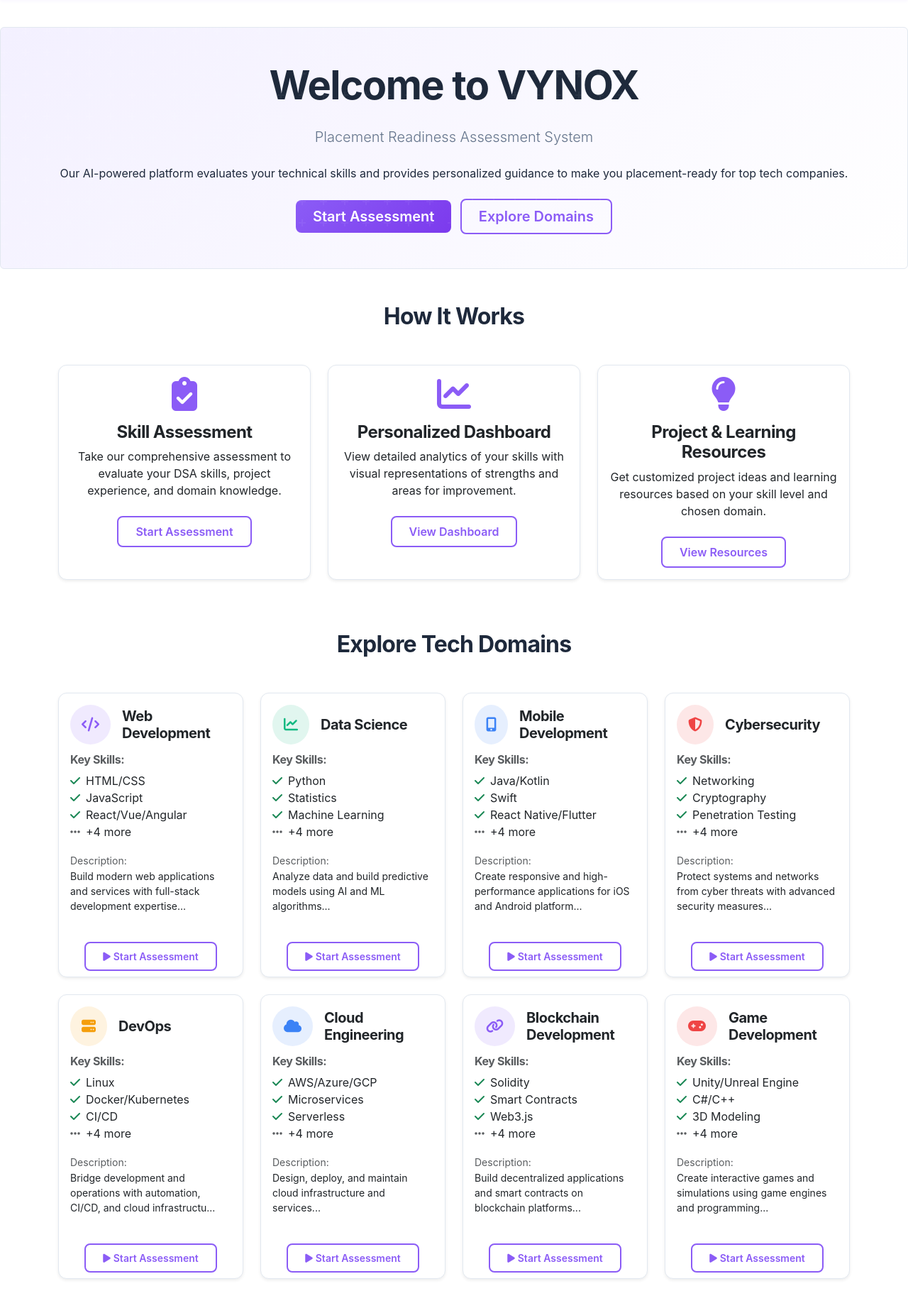
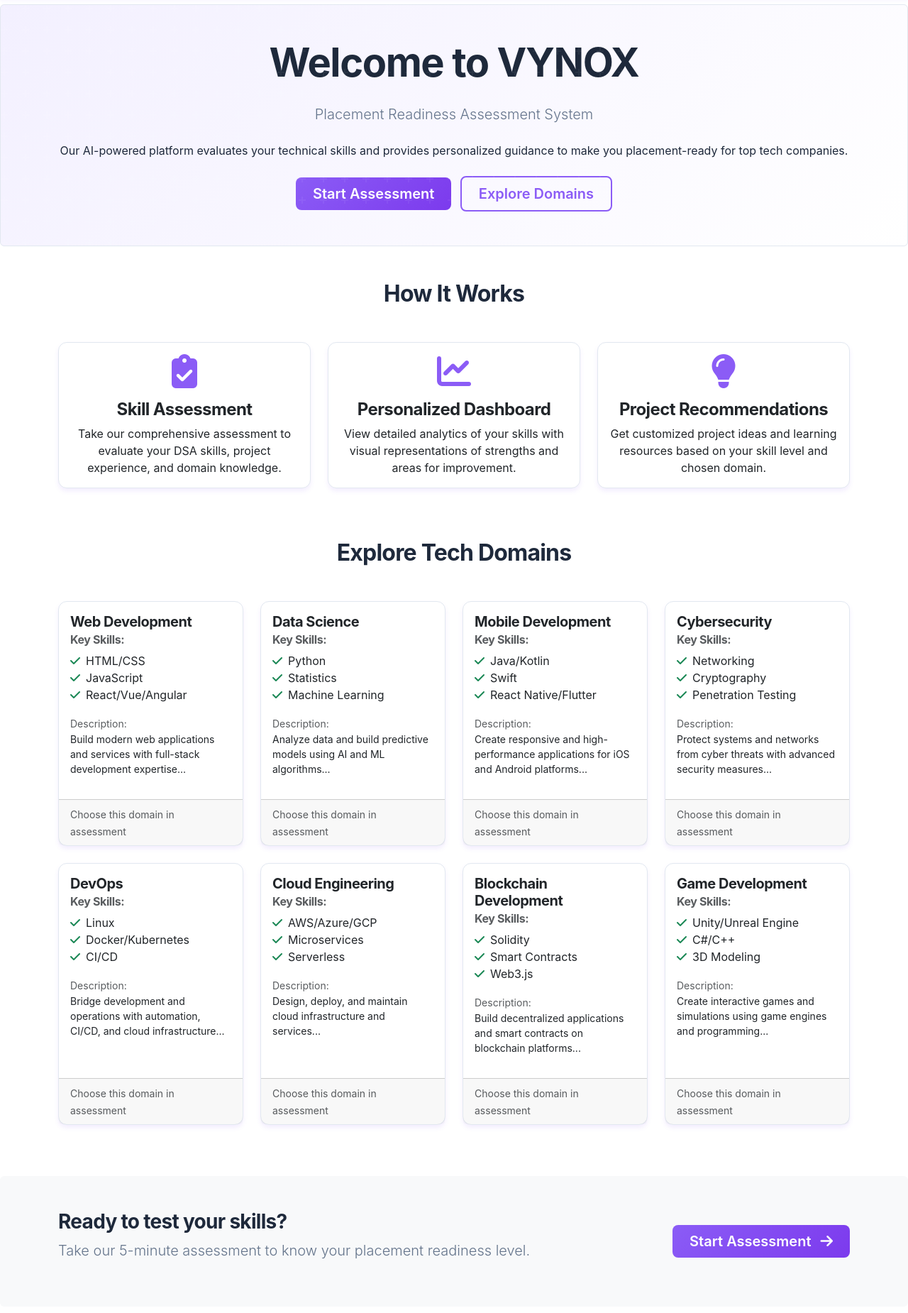
Before and after one commit to Vishwa-0/Placement-Readiness, a Flask app: page / in a window 1280 px wide. Shown: the part 70-1920 px from the top of the page at 71% size. Run offline with Flask 3, Linux system fonts and the light colour scheme; some libraries are stand-ins or nearby versions.

Commit message:
Update index.html

```diff
--- a/templates/index.html
+++ b/templates/index.html
@@ -19,32 +19,29 @@
         <h2 class="text-center mb-5">How It Works</h2>
         <div class="row">
             <div class="col-md-4 mb-4">
-                <div class="card h-100 text-center border-0 shadow-sm">
+                <div class="card h-100 text-center">
                     <div class="card-body">
                         <i class="fas fa-clipboard-check fa-3x text-primary mb-3"></i>
                         <h4 class="card-title">Skill Assessment</h4>
                         <p class="card-text">Take our comprehensive assessment to evaluate your DSA skills, project experience, and domain knowledge.</p>
-                        <a href="{{ url_for('assessment') }}" class="btn btn-outline-primary mt-2">Start Assessment</a>
                     </div>
                 </div>
             </div>
             <div class="col-md-4 mb-4">
-                <div class="card h-100 text-center border-0 shadow-sm">
+                <div class="card h-100 text-center">
                     <div class="card-body">
                         <i class="fas fa-chart-line fa-3x text-primary mb-3"></i>
                         <h4 class="card-title">Personalized Dashboard</h4>
                         <p class="card-text">View detailed analytics of your skills with visual representations of strengths and areas for improvement.</p>
-                        <a href="{{ url_for('dashboard') }}" class="btn btn-outline-primary mt-2">View Dashboard</a>
                     </div>
                 </div>
             </div>
             <div class="col-md-4 mb-4">
-                <div class="card h-100 text-center border-0 shadow-sm">
+                <div class="card h-100 text-center">
                     <div class="card-body">
                         <i class="fas fa-lightbulb fa-3x text-primary mb-3"></i>
-                        <h4 class="card-title">Project & Learning Resources</h4>
+                        <h4 class="card-title">Project Recommendations</h4>
                         <p class="card-text">Get customized project ideas and learning resources based on your skill level and chosen domain.</p>
-                        <a href="{{ url_for('projects') }}" class="btn btn-outline-primary mt-2">View Resources</a>
                     </div>
                 </div>
             </div>
@@ -58,33 +55,23 @@
         <h2 class="text-center mb-5">Explore Tech Domains</h2>
         <div class="row">
             {% for key, domain in domains.items() %}
-            <div class="col-lg-3 col-md-4 col-sm-6 mb-4">
-                <div class="card h-100 domain-card border-0 shadow-sm">
+            <div class="col-md-3 mb-4">
+                <div class="card h-100">
                     <div class="card-body">
-                        <div class="d-flex align-items-center mb-3">
-                            <div class="rounded-circle p-3 me-3" style="background-color: {{ domain.color }}20;">
-                                <i class="{{ domain.icon }} fa-lg" style="color: {{ domain.color }};"></i>
-                            </div>
-                            <h5 class="card-title mb-0">{{ domain.name }}</h5>
-                        </div>
+                        <h5 class="card-title">{{ domain.name }}</h5>
                         <h6 class="card-subtitle mb-2 text-muted">Key Skills:</h6>
-                        <ul class="list-unstyled mb-3">
+                        <ul class="list-unstyled">
                             {% for skill in domain.skills[:3] %}
                             <li><i class="fas fa-check text-success me-2"></i>{{ skill }}</li>
                             {% endfor %}
-                            {% if domain.skills|length > 3 %}
-                            <li><i class="fas fa-ellipsis-h text-muted me-2"></i>+{{ domain.skills|length - 3 }} more</li>
-                            {% endif %}
                         </ul>
                         <div class="mt-3">
                             <small class="text-muted">Description:</small>
-                            <p class="small">{{ domain.description[:80] }}...</p>
+                            <p class="small">{{ domain.description[:100] }}...</p>
                         </div>
                     </div>
-                    <div class="card-footer bg-transparent border-0 text-center">
-                        <a href="{{ url_for('assessment') }}" class="btn btn-sm btn-outline-primary">
-                            <i class="fas fa-play me-1"></i>Start Assessment
-                        </a>
+                    <div class="card-footer">
+                        <small class="text-muted">Choose this domain in assessment</small>
                     </div>
                 </div>
             </div>
@@ -94,12 +81,12 @@
 </section>
 
 <!-- Quick Assessment -->
-<section class="quick-assessment py-5 rounded mb-5" style="background-color: var(--primary-bg);">
+<section class="quick-assessment bg-light py-5 rounded mb-5">
     <div class="container">
         <div class="row align-items-center">
             <div class="col-md-8">
                 <h3>Ready to test your skills?</h3>
-                <p class="lead">Take our 5-minute assessment to know your placement readiness level and get personalized recommendations.</p>
+                <p class="lead">Take our 5-minute assessment to know your placement readiness level.</p>
             </div>
             <div class="col-md-4 text-end">
                 <a href="{{ url_for('assessment') }}" class="btn btn-primary btn-lg">
@@ -109,107 +96,4 @@
         </div>
     </div>
 </section>
-
-<!-- Stats Section -->
-<section class="stats-section mb-5">
-    <div class="container">
-        <div class="row text-center">
-            <div class="col-md-3 col-6 mb-4">
-                <div class="stat-item">
-                    <div class="display-4 fw-bold text-primary mb-2">500+</div>
-                    <p class="text-muted">Students Assessed</p>
-                </div>
-            </div>
-            <div class="col-md-3 col-6 mb-4">
-                <div class="stat-item">
-                    <div class="display-4 fw-bold text-success mb-2">8</div>
-                    <p class="text-muted">Tech Domains</p>
-                </div>
-            </div>
-            <div class="col-md-3 col-6 mb-4">
-                <div class="stat-item">
-                    <div class="display-4 fw-bold text-warning mb-2">92%</div>
-                    <p class="text-muted">User Satisfaction</p>
-                </div>
-            </div>
-            <div class="col-md-3 col-6 mb-4">
-                <div class="stat-item">
-                    <div class="display-4 fw-bold text-info mb-2">85%</div>
-                    <p class="text-muted">Accuracy Rate</p>
-                </div>
-            </div>
-        </div>
-    </div>
-</section>
 {% endblock %}
-
-{% block scripts %}
-<script>
-document.addEventListener('DOMContentLoaded', function() {
-    // Smooth scrolling for anchor links
-    document.querySelectorAll('a[href^="#"]').forEach(anchor => {
-        anchor.addEventListener('click', function (e) {
-            e.preventDefault();
-            const targetId = this.getAttribute('href');
-            if (targetId === '#') return;
-
-            const targetElement = document.querySelector(targetId);
-            if (targetElement) {
-                window.scrollTo({
-                    top: targetElement.offsetTop - 100,
-                    behavior: 'smooth'
-                });
-            }
-        });
-    });
-
-    // Add animation to domain cards on scroll
-    const domainCards = document.querySelectorAll('.domain-card');
-    const observer = new IntersectionObserver((entries) => {
-        entries.forEach((entry, index) => {
-            if (entry.isIntersecting) {
-                setTimeout(() => {
-                    entry.target.classList.add('fade-in');
-                }, index * 100);
-            }
-        });
-    }, { threshold: 0.1 });
-
-    domainCards.forEach(card => observer.observe(card));
-});
-</script>
-
-<style>
-.hero-section {
-    margin-top: 2rem;
-}
-
-.domain-card {
-    opacity: 0;
-    transform: translateY(20px);
-    transition: opacity 0.6s ease, transform 0.6s ease;
-}
-
-.domain-card.fade-in {
-    opacity: 1;
-    transform: translateY(0);
-}
-
-.stat-item {
-    padding: 1.5rem;
-    background: white;
-    border-radius: var(--border-radius);
-    box-shadow: var(--box-shadow);
-    transition: var(--transition);
-}
-
-.stat-item:hover {
-    transform: translateY(-5px);
-    box-shadow: 0 10px 25px rgba(139, 92, 246, 0.15);
-}
-
-.quick-assessment {
-    border: 1px solid var(--border-color);
-}
-</style>
-{% endblock %}
```
